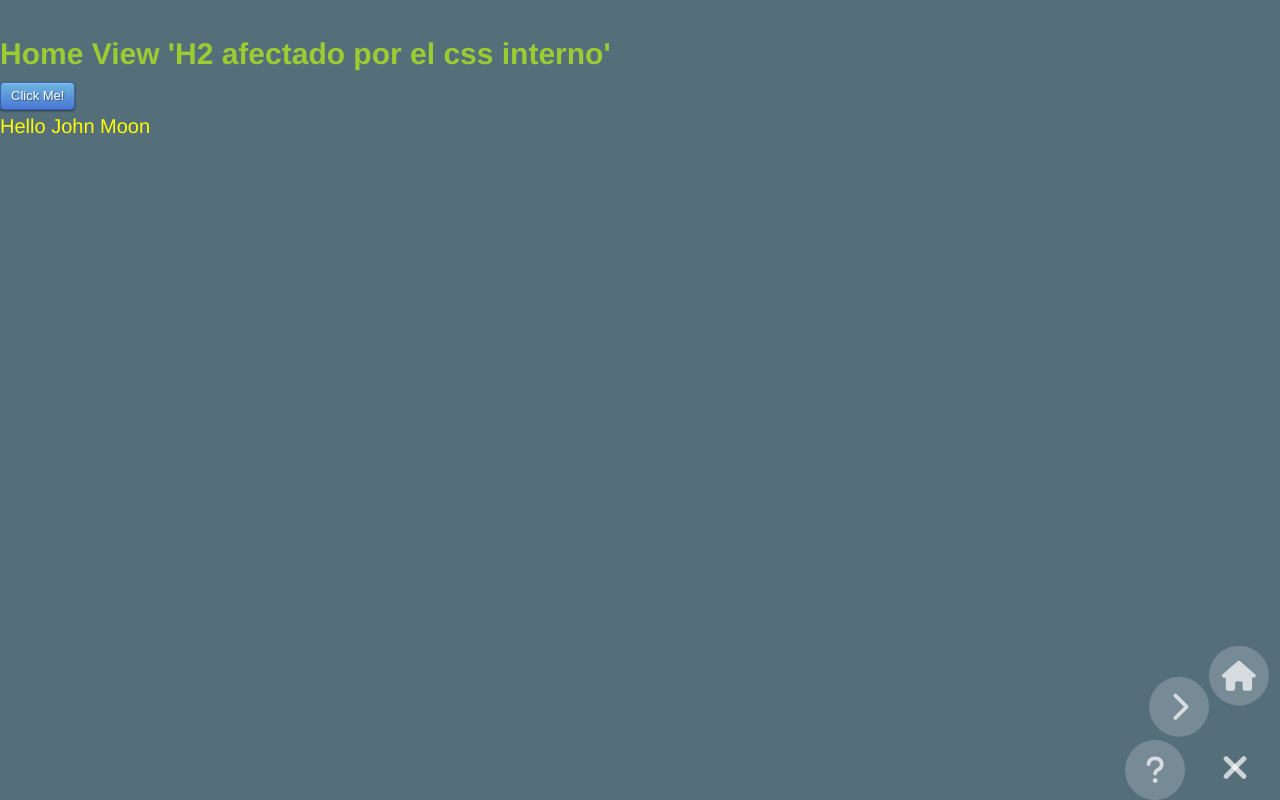
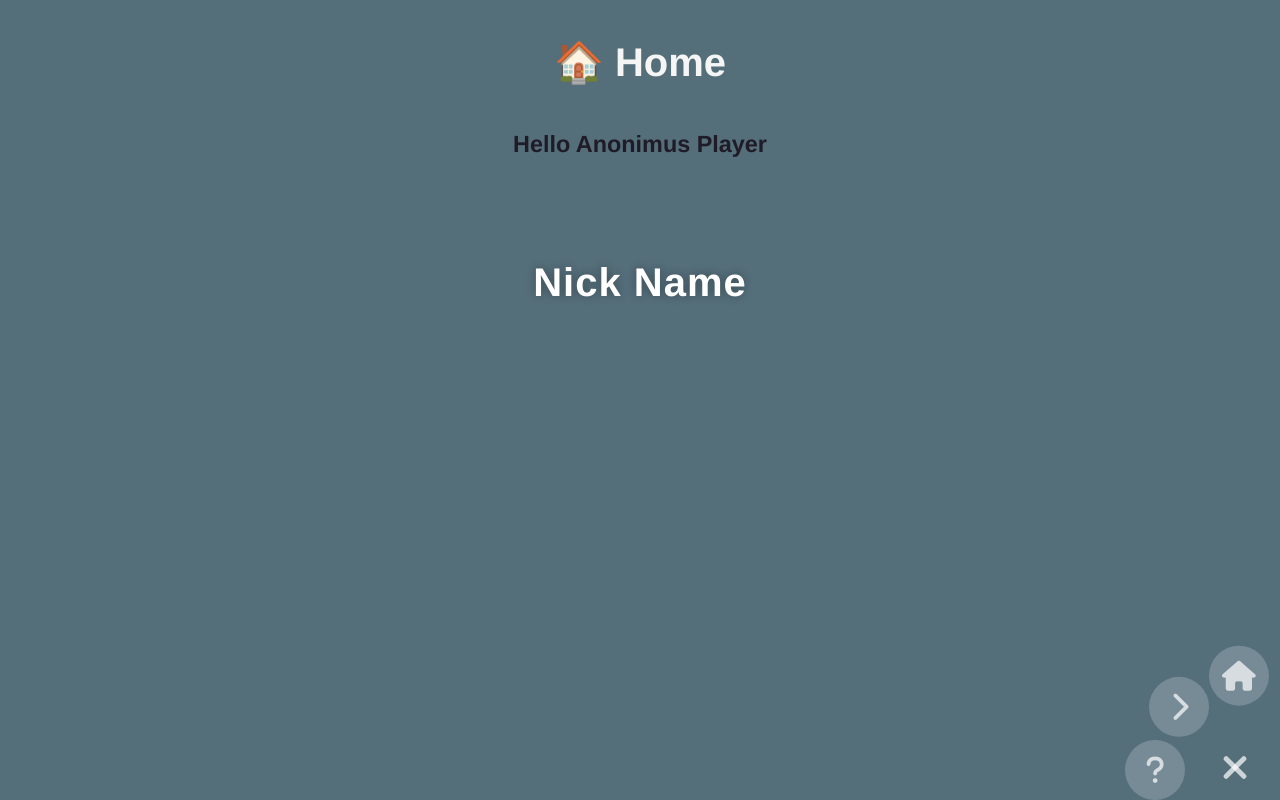
Before and after one commit to JUANLUNABLANCO/scafolding-pwa-spa, a website built with webpack: page src/index.html in a window 1280 px wide. Built offline with nearby package versions, Linux system fonts and the light colour scheme.

Commit message:
home page ok, test page ok

```diff
--- a/src/infraestructure/pages/home/home.component.css
+++ b/src/infraestructure/pages/home/home.component.css
@@ -1,6 +1,4 @@
-h2 {
-  color: blueviolet;
+home-page h3 {
+  text-align: center;
+  color: rgb(31, 27, 39);
 }
-home-page h2 {
-  color: yellowgreen;
-}
--- a/src/infraestructure/pages/home/home.component.html
+++ b/src/infraestructure/pages/home/home.component.html
@@ -1,4 +1,12 @@
-<h2>Home View 'H2 afectado por el css interno'</h1>
-<button id="btnClick" class="btn btn-primary">
-  Click Me!
-</button>
+<script>alert('pollo'); </script>
+<h1>🏠 Home</h1>
+<div class="login">
+  <h1>Nick Name</h1>
+  <!-- <form id="formName" action="/">
+    <div class="input-control">
+      <input id="nickName" type="text" name="nickName" placeholder="nick name. Max size 20 min 3" required="required" max />
+      <div class="error"></div>
+    </div>
+    <button id="submitButton" type="submit" class="btn btn-primary btn-block btn-large">Let me Play.</button>
+  </form> -->
+</div>
--- a/src/infraestructure/pages/home/home.component.js
+++ b/src/infraestructure/pages/home/home.component.js
@@ -5,14 +5,11 @@ export class HomeComponent extends HTMLElement {
     constructor () {
       super();
       // parametros del componente
-      this.name="John";
-      this.surname="Moon";
-      this.myColor;
-      // otros parametros
-      this.numColumns = 8;
+      this.name="Anonimus";
+      this.surname="Player";
     }
     static get observerAttributes(){ // lista de atributos a observar
-      return ['name', 'surname', 'my-color'];
+      return ['name', 'surname'];
     }
     attributesChangeCallback(nameAtr, oldValue, newValue){ // atributos que podemos controlar
       switch(nameAtr) {
@@ -22,21 +19,15 @@ export class HomeComponent extends HTMLElement {
         case "surname":
           this.surname = newValue;
           break;
-        case "my-color":
-          this.myColor = newValue;
-          break;
       }
     }
     connectedCallback() { // Cuando se carga el componente, atributos modificables double binding
 
       // añadiendole cosas
-      console.log("componente cargado");
-      this.id = "elplomillazo";
-      this.innerHTML = homeHTML + `<br>Hello ${this.name} ${this.surname}`;
-      this.style.color = this.myColor || "yellow";
-      this.style.fontSize = `${this.numColumns}`;
+      // console.log("componente cargado");
+      this.id = "homePage";
+      this.innerHTML = homeHTML + `<br><h3>Hello ${this.name} ${this.surname}</h3>`;
 
-      console.log("numero de columnas: " + this.numColumns);
     }
 
     // disconnectedCallback() {
--- a/src/main.css
+++ b/src/main.css
@@ -37,6 +37,7 @@ h1 {
   display: none !important;
 }
 
+/* pwa install button */
 #installContainer {
   position: absolute;
   bottom: 1em;
```
Also changed, not shown: cypress/e2e/components/home.component.cy.js (added, +25 -0 lines).
